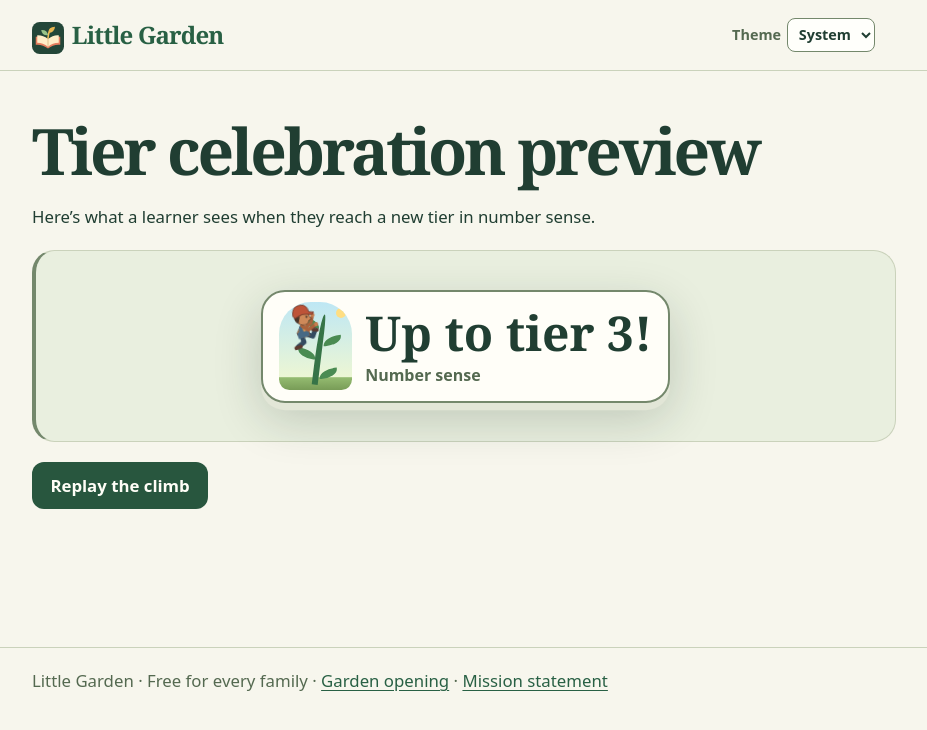
After one commit to miketheinkman/little-garden, a Django app: page /preview/tier-promotion/ in a window 1280 px wide. The commit adds this page. Shown: the top 730 px of the page, without its empty margins (176-1103 px from the left). Run offline with Django 5.2, Linux system fonts and the light colour scheme.

Commit message:
Link to a replayable tier celebration preview

```diff
--- a/garden/urls.py
+++ b/garden/urls.py
@@ -8,6 +8,7 @@ from pilot.dashboard import dashboard
 urlpatterns = [
     path("", views.home, name="home"),
     path("welcome/", TemplateView.as_view(template_name="welcome.html"), name="welcome"),
+    path("preview/tier-promotion/", TemplateView.as_view(template_name="tier_preview.html"), name="tier_preview"),
     path("mission/", TemplateView.as_view(template_name="mission.html"), name="mission"),
     path("signup/", views.signup, name="signup"),
     path("login/", LoginView.as_view(template_name="account.html"), name="login"),
--- a/static/garden.css
+++ b/static/garden.css
@@ -337,3 +337,9 @@ main:has(#live-room) {max-width:1600px}
   .library-filters select {width:100%}
   .library-filters label:nth-of-type(3) {grid-column:1}
 }
+
+.tier-preview {
+  display:grid;place-items:center;min-height:12rem;margin:1.25rem 0;
+  background:var(--wash);border:1px solid var(--line);border-radius:1.4rem;
+}
+.tier-preview .answer-party {position:static;transform:none;z-index:auto}
--- /dev/null
+++ b/static/tier-preview.js
@@ -0,0 +1,12 @@
+(() => {
+  const stage = document.querySelector(".tier-preview");
+  const replay = document.getElementById("replay-climb");
+
+  function play() {
+    stage.replaceChildren(gardenAnswerNote("correct", 0, {tier: 3, strand: "Number sense"}));
+  }
+
+  replay.addEventListener("click", play);
+  replay.hidden = false;
+  play();
+})();
--- a/templates/base.html
+++ b/templates/base.html
@@ -5,7 +5,7 @@
 <link rel="icon" href="{% static 'brand/book-sprout.svg' %}" type="image/svg+xml">
 <link rel="apple-touch-icon" href="{% static 'brand/apple-touch-icon.png' %}">
 <script src="{% static 'theme.js' %}"></script>
-<link rel="stylesheet" href="{% static 'garden.css' %}?v=20261122c">
+<link rel="stylesheet" href="{% static 'garden.css' %}?v=20261122d">
 </head><body>
 <header>
   <a class="brand" href="/"><img src="{% static 'brand/book-sprout.svg' %}" width="32" height="32" alt=""> Little Garden</a>
--- a/templates/tier_key.html
+++ b/templates/tier_key.html
@@ -8,5 +8,5 @@
     <dt>Placement pending</dt><dd>Your child has yet to try a scored step in this skill.</dd>
     <dt>Placement check-in</dt><dd>A short activity that samples several tiers to help find a starting point.</dd>
   </dl>
-  <p>Fit updates with recent scored practice. After initial placement, the beanstalk celebrates the first time a skill estimate reaches a new whole tier.</p>
+  <p>Fit updates with recent scored practice. After initial placement, the beanstalk celebrates the first time a skill estimate reaches a new whole tier. <a href="{% url 'tier_preview' %}">Preview the tier celebration</a></p>
 </details>
--- /dev/null
+++ b/templates/tier_preview.html
@@ -0,0 +1,12 @@
+{% extends 'base.html' %}{% load static %}
+{% block title %}Tier celebration preview · Little Garden{% endblock %}
+{% block content %}
+<h1>Tier celebration preview</h1>
+<p>Here’s what a learner sees when they reach a new tier in number sense.</p>
+<div class="tier-preview" role="status">
+  <noscript>Enable JavaScript to watch the beanstalk climb.</noscript>
+</div>
+<button id="replay-climb" type="button" hidden>Replay the climb</button>
+<script defer src="{% static 'answer-note.js' %}?v=20261122c"></script>
+<script defer src="{% static 'tier-preview.js' %}"></script>
+{% endblock %}
```
Also changed, not shown: qa/visual.py (+15 -0 lines).
